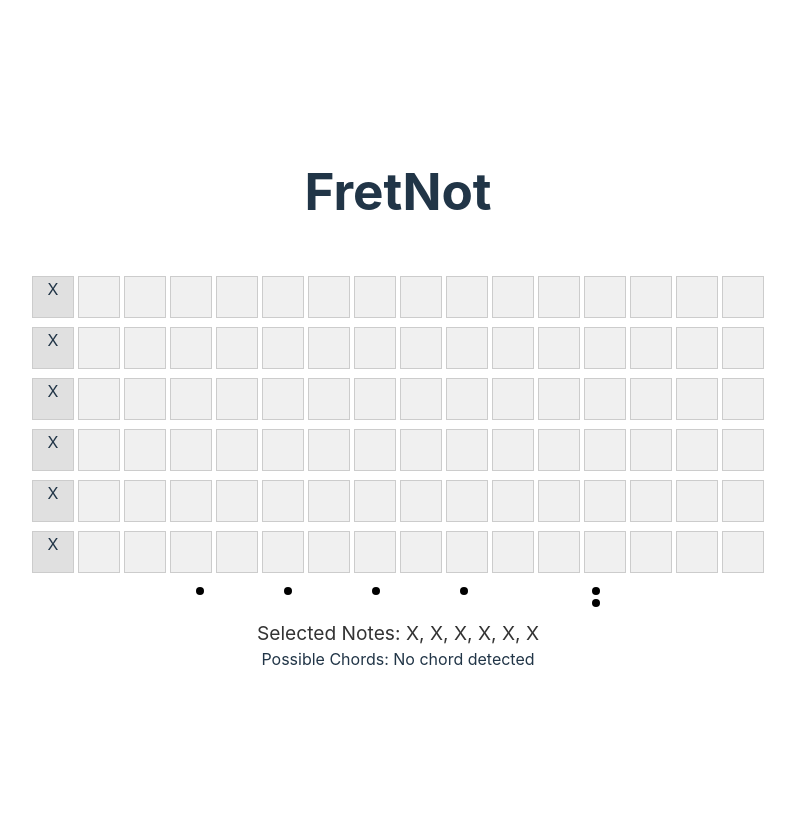
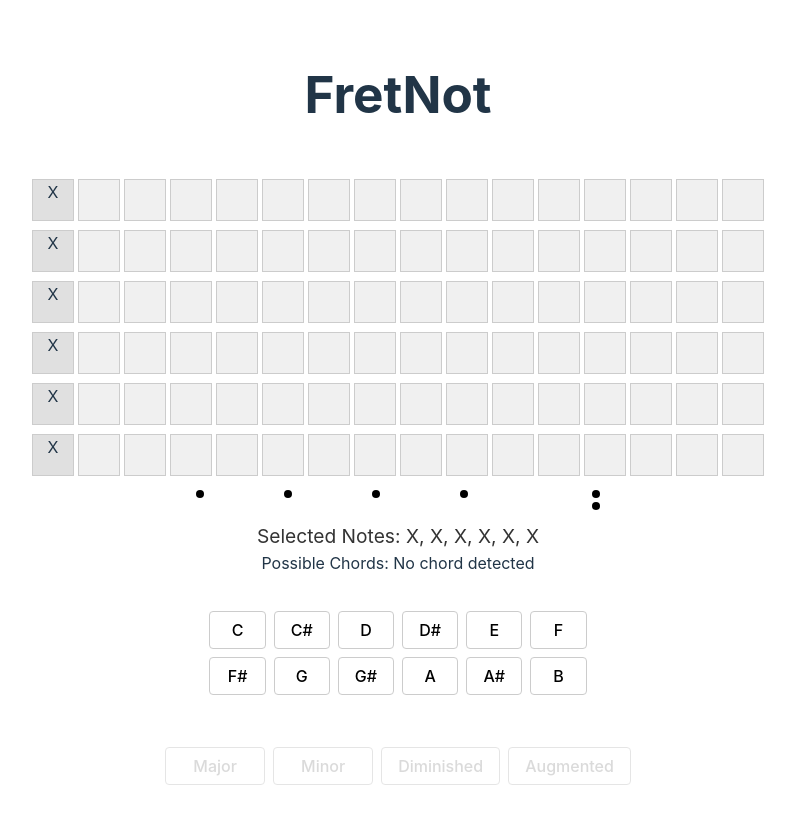
Before and after one commit to MatteoCoffman/FretNot, a React (Vite) app: page / in a window 1280 px wide. Shown: the top 824 px of the page, without its empty margins (242-1037 px from the left). Before the commit the page ends 800 px from the top, so only its background shows below. Built offline with nearby package versions, Linux system fonts and the light colour scheme.

Commit message:
Add chord selection buttons

```diff
--- a/src/App.css
+++ b/src/App.css
@@ -133,3 +133,104 @@
   font-size: 1.2em;
   color: #333;
 }
+
+.fretboard-container {
+  display: flex;
+  flex-direction: column;
+  align-items: center;
+  gap: 20px;
+}
+
+.note-buttons {
+  display: grid;
+  grid-template-columns: repeat(6, 1fr);
+  gap: 8px;
+  max-width: 600px;
+  padding: 16px;
+}
+
+.note-button {
+  padding: 8px 16px;
+  border: 1px solid #ccc;
+  border-radius: 4px;
+  background-color: #fff;
+  cursor: pointer;
+  transition: background-color 0.2s;
+}
+
+.note-button:hover {
+  background-color: #f0f0f0;
+}
+
+@media (max-width: 600px) {
+  .note-buttons {
+    grid-template-columns: repeat(4, 1fr);
+  }
+}
+
+.root-note-buttons {
+  display: grid;
+  grid-template-columns: repeat(6, 1fr);
+  gap: 8px;
+  max-width: 600px;
+  padding: 16px;
+}
+
+.chord-type-buttons {
+  display: flex;
+  gap: 8px;
+  justify-content: center;
+  padding: 16px;
+}
+
+.note-button {
+  padding: 8px 16px;
+  border: 1px solid #ccc;
+  border-radius: 4px;
+  background-color: #fff;
+  cursor: pointer;
+  transition: all 0.2s;
+}
+
+.note-button.selected {
+  background-color: #4caf50;
+  color: white;
+  border-color: #45a049;
+}
+
+.note-button:hover {
+  background-color: #f0f0f0;
+}
+
+.note-button.selected:hover {
+  background-color: #45a049;
+}
+
+.chord-type-button {
+  padding: 8px 16px;
+  border: 1px solid #ccc;
+  border-radius: 4px;
+  background-color: #fff;
+  cursor: pointer;
+  transition: background-color 0.2s;
+  min-width: 100px;
+}
+
+.chord-type-button:hover:not(:disabled) {
+  background-color: #f0f0f0;
+}
+
+.chord-type-button:disabled {
+  opacity: 0.5;
+  cursor: not-allowed;
+}
+
+@media (max-width: 600px) {
+  .root-note-buttons {
+    grid-template-columns: repeat(4, 1fr);
+  }
+
+  .chord-type-buttons {
+    flex-wrap: wrap;
+  }
+}
--- a/src/components/Fretboard.tsx
+++ b/src/components/Fretboard.tsx
@@ -6,6 +6,7 @@ const Fretboard: React.FC = () => {
   const [selectedFrets, setSelectedFrets] = useState<number[]>(Array(6).fill(-1));
   const [selectedNotes, setSelectedNotes] = useState<string[]>(Array(6).fill('X'));
   const [possibleChords, setPossibleChords] = useState<string[]>([]);
+  const [selectedRoot, setSelectedRoot] = useState<string | null>(null);
 
   const handleFretClick = (stringIndex: number, fretIndex: number) => {
     const newSelectedFrets = [...selectedFrets];
@@ -26,6 +27,52 @@ const Fretboard: React.FC = () => {
   };
 
   const fretMarkers = [3, 5, 7, 9, 12];
+
+  // Add array of all notes
+  const allNotes = ['C', 'C#', 'D', 'D#', 'E', 'F', 'F#', 'G', 'G#', 'A', 'A#', 'B'];
+
+  // Function to find fret position for a note on a string
+  const findFretForNote = (targetNote: string, stringIndex: number): number => {
+    let currentNote = openStringNotes[stringIndex];
+    let fret = 0;
+
+    while (fret <= 15) { // Search up to fret 15
+      if (currentNote === targetNote) return fret;
+      const noteIndex = allNotes.indexOf(currentNote);
+      currentNote = allNotes[(noteIndex + 1) % allNotes.length];
+      fret++;
+    }
+    return -1; // Note not found within 15 frets
+  };
+
+  // Function to set chord
+  const setChord = (rootNote: string, chordType: string) => {
+    // Get the notes in the chord
+    const chordNotes = Chord.get(`${rootNote}${chordType}`).notes;
+
+    const newSelectedFrets = [-1, -1, -1, -1, -1, -1];
+
+    if (chordNotes.length >= 3) {
+      const rootOnSixth = findFretForNote(rootNote, 5);
+      if (rootOnSixth <= 3) {
+        newSelectedFrets[5] = rootOnSixth;
+        newSelectedFrets[4] = findFretForNote(chordNotes[2], 4);
+        newSelectedFrets[3] = findFretForNote(chordNotes[1], 3);
+        newSelectedFrets[2] = findFretForNote(chordNotes[0], 2);
+        newSelectedFrets[1] = findFretForNote(chordNotes[2], 1);
+        newSelectedFrets[0] = findFretForNote(chordNotes[0], 0);
+      } else {
+        const rootOnFifth = findFretForNote(rootNote, 4);
+        newSelectedFrets[4] = rootOnFifth;
+        newSelectedFrets[3] = findFretForNote(chordNotes[2], 3);
+        newSelectedFrets[2] = findFretForNote(chordNotes[1], 2);
+        newSelectedFrets[1] = findFretForNote(chordNotes[0], 1);
+        newSelectedFrets[0] = findFretForNote(chordNotes[2], 0);
+      }
+    }
+
+    setSelectedFrets(newSelectedFrets);
+  };
 
   useEffect(() => {
     const notes = selectedFrets.map((fret, stringIndex) => {
@@ -48,6 +95,7 @@ const Fretboard: React.FC = () => {
   }, [selectedFrets]);
 
   return (
+    <div className="fretboard-container">
       <div className="fretboard">
         {Array.from({ length: 6 }).map((_, stringIndex) => (
           <div key={stringIndex} className="string">
@@ -95,6 +143,52 @@ const Fretboard: React.FC = () => {
             : 'No chord detected'}
         </div>
       </div>
+
+      {/* Root note selection */}
+      <div className="root-note-buttons">
+        {allNotes.map((note) => (
+          <button
+            key={note}
+            onClick={() => setSelectedRoot(note)}
+            className={`note-button ${selectedRoot === note ? 'selected' : ''}`}
+          >
+            {note}
+          </button>
+        ))}
+      </div>
+
+      {/* Chord type selection */}
+      <div className="chord-type-buttons">
+        <button
+          className="chord-type-button"
+          onClick={() => selectedRoot && setChord(selectedRoot, 'maj')}
+          disabled={!selectedRoot}
+        >
+          Major
+        </button>
+        <button
+          className="chord-type-button"
+          onClick={() => selectedRoot && setChord(selectedRoot, 'm')}
+          disabled={!selectedRoot}
+        >
+          Minor
+        </button>
+        <button
+          className="chord-type-button"
+          onClick={() => selectedRoot && setChord(selectedRoot, 'dim')}
+          disabled={!selectedRoot}
+        >
+          Diminished
+        </button>
+        <button
+          className="chord-type-button"
+          onClick={() => selectedRoot && setChord(selectedRoot, 'aug')}
+          disabled={!selectedRoot}
+        >
+          Augmented
+        </button>
+      </div>
+    </div>
   );
 };
 
```
Lines whose indentation alone changed are shown as unchanged.
